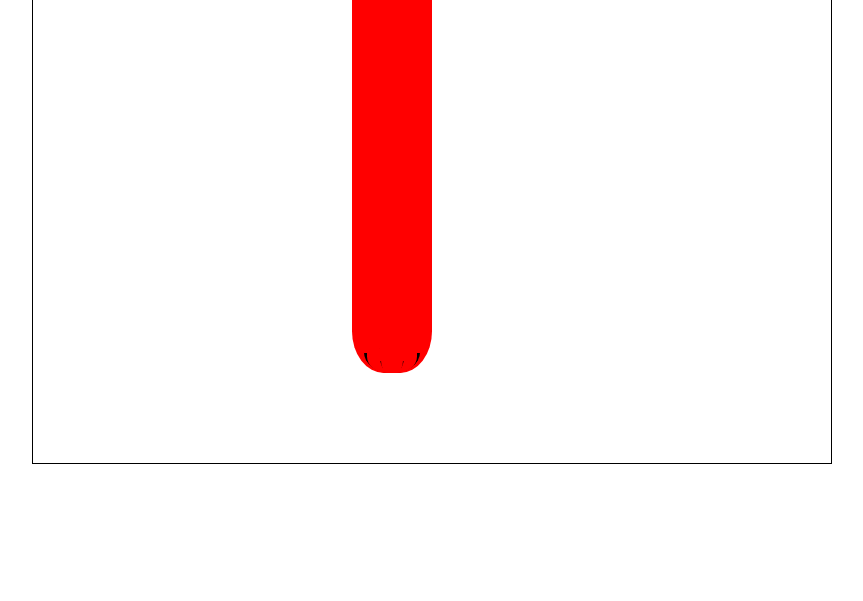
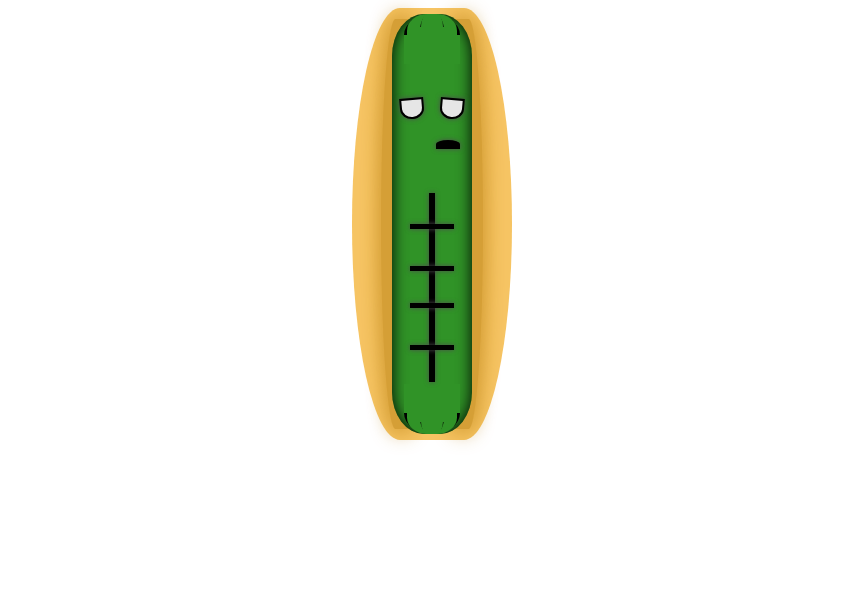
Before and after one commit to lkm027/CSSImages, a plain HTML site: page Day 16 - Frank/index.html in a window 1280 px wide. Shown: the part 199-800 px from the top of the page, without its empty margins (208-1071 px from the left). Drawn offline with Linux system fonts and the light colour scheme.

Commit message:
Finished day 16 Frankenstein

```diff
--- a/Day 16 - Frank/index.html
+++ b/Day 16 - Frank/index.html
@@ -5,12 +5,26 @@
   <link rel="stylesheet" href="style.min.css"/>
   <body>
     <div class="box">
+      <div id="text">#DailyCSSImages 16 - FrankenWeenie</div>
       <div class="frank">
         <div class="stretch-bot"></div>
         <div class="stretch-bot2"></div>
         <div class="stretch-top"></div>
         <div class="stretch-top2"></div>
+        <div class="eye-left"></div>
+        <div class="eye-right"></div>
+        <div class="mouth-line"></div>
+        <div class="mouth-open"></div>
+        <div class="scar">
+          <div class="vert"></div>
+          <div class="hor"></div>
+          <div class="hor"></div>
+          <div class="hor"></div>
+          <div class="hor"></div>
+        </div>
       </div>
+      <div class="bun-left"></div>
+      <div class="bun-right"></div>
     </div>
   </body>
 </html>
--- a/Day 16 - Frank/style.scss
+++ b/Day 16 - Frank/style.scss
@@ -1,13 +1,19 @@
 @import '../presets';
+@import url('https://fonts.googleapis.com/css?family=Cinzel:900');
 
-.stretch {
-  &:before {
-    content:"";
-    @include size(90%, 100%);
-    @include pos(5%, 0%);
-    background: red;
-    border-radius: 40%;
-  }
+//colors
+$red-dog: #F03A47;
+$tan-bun: #F6C463;
+$green-dog: #309327;
+$dog-shadow: 0px 0px 5px lighten(black,30%);
+
+
+.eye {
+  @include size(30%, 5%);
+  background: darken(white, 10%);
+  border-radius: 0 0 50% 50%;
+  border: 2px solid black;
+  box-shadow: $dog-shadow
 }
 
 .box {
@@ -15,15 +21,26 @@
   position: relative;
   margin: auto;
   margin-top: 5%;
-  border: 1px solid black;
+
+  #text {
+    @include size(100%, 100%);
+    text-align: center;
+    font-family: Cinzel;
+    font-size: 26pt;
+    top: 5%;
+    color: $green-dog;
+    text-shadow: 1px 1px 5px lighten(black, 30%);
+  }
 }
 
 .frank {
   @include size(10%, 70%);
-  @include pos(40%, 15%);
-  background: red;
+  @include pos(45%, 25%);
+  background: $green-dog;
   border-radius: 40%/10%;
   overflow: hidden;
+  z-index: 1;
+  box-shadow: inset 0px 0px 15px black;
 
   .stretch-bot {
     @include size(70%, 10%);
@@ -36,14 +53,14 @@
       content:"";
       @include size(90%, 100%);
       @include pos(5%, 0%);
-      background: red;
+      background: $green-dog;
       border-radius:40%;
     }
 
     &:after {
       content: "";
       @include size(100%, 70%);
-      background: red;
+      background: $green-dog;
       bottom: 50%;
     }
   }
@@ -60,14 +77,14 @@
       content:"";
       @include size(90%, 100%);
       @include pos(5%, 0%);
-      background: red;
+      background: $green-dog;
       border-radius: 30%;
     }
 
     &:after {
       content: "";
       @include size(100%, 70%);
-      background: red;
+      background: $green-dog;
       bottom: 30%;
     }
   }
@@ -83,4 +100,96 @@
     transform: scaleY(-1);
     top:0%;
   }
+
+  .eye-left {
+    @extend .eye;
+    @include pos(10%, 20%);
+    transform: rotate(-5deg);
+  }
+
+  .eye-right {
+    @extend .eye;
+    @include posR(10%, 20%);
+    transform: rotate(5deg);
+  }
+
+  .mouth-open {
+    @include size(30%, 2%);
+    @include pos(55%, 30%);
+    background: black;
+    border-radius: 50% 50% 0 0;
+    box-shadow: $dog-shadow
+  }
+
+  .scar {
+    @include size(80%, 50%);
+    @include pos(10%, 40%);
+
+    .vert {
+      @include size(10%, 90%);
+      @include pos(45%, 5%);
+      background: black;
+      box-shadow: $dog-shadow;
+
+    }
+
+    .hor {
+      @include size(70%, 2.5%);
+      left: 15%;
+      background: black;
+      box-shadow: $dog-shadow;
+
+      &:nth-child(2) {
+        top: 20%;
+      }
+
+      &:nth-child(3) {
+        top: 40%;
+      }
+
+      &:nth-child(4) {
+        bottom: 40%;
+      }
+
+      &:nth-child(5) {
+        bottom: 20%;
+      }
+    }
+  }
+
 }
+
+.bun-left {
+  @include size(12%, 72%);
+  @include pos(40%, 24%);
+  border-radius: 50% 10% 10% 50%;
+  background: $tan-bun;
+
+  &:before {
+    content:"";
+    @include size(30%, 95%);
+    @include pos(30%,2.5%);
+    background: darken($tan-bun, 30%);
+    border-radius: 100% 0% 0% 100%;
+    opacity: 0.5;
+    box-shadow: 0px 5px 20px darken($tan-bun, 30%), 0px -5px 20px darken($tan-bun, 30%);
+  }
+}
+
+
+.bun-right {
+  @include size(12%, 72%);
+  @include posR(40%, 24%);
+  border-radius: 10% 50% 50% 10%;
+  background: $tan-bun;
+
+  &:before {
+    content:"";
+    @include size(30%, 95%);
+    @include posR(30%,2.5%);
+    background: darken($tan-bun, 30%);
+    border-radius: 0% 100% 100% 0%;
+    opacity: 0.5;
+    box-shadow: 0px 5px 20px darken($tan-bun, 30%), 0px -5px 20px darken($tan-bun, 30%);
+  }
+}
```
Also changed, not shown: Day 16 - Frank/style.min.css, 1 other file.
